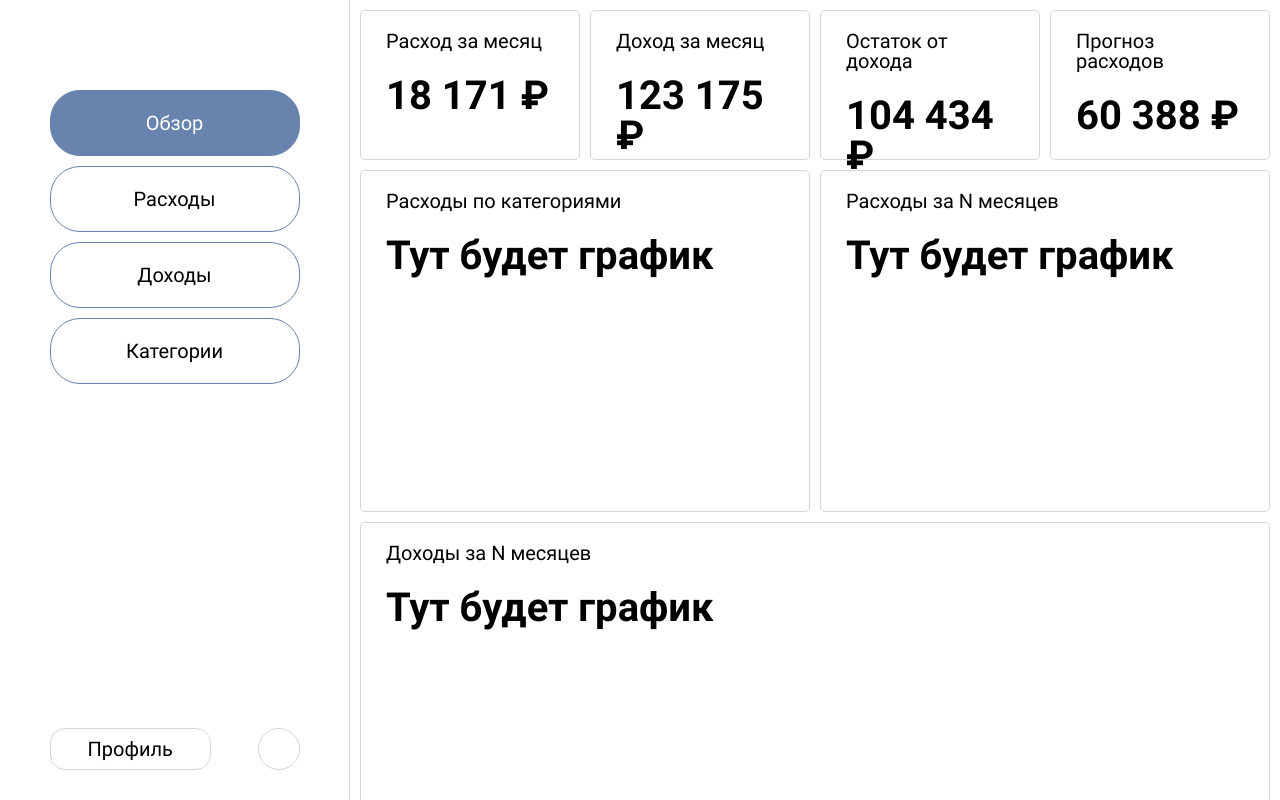
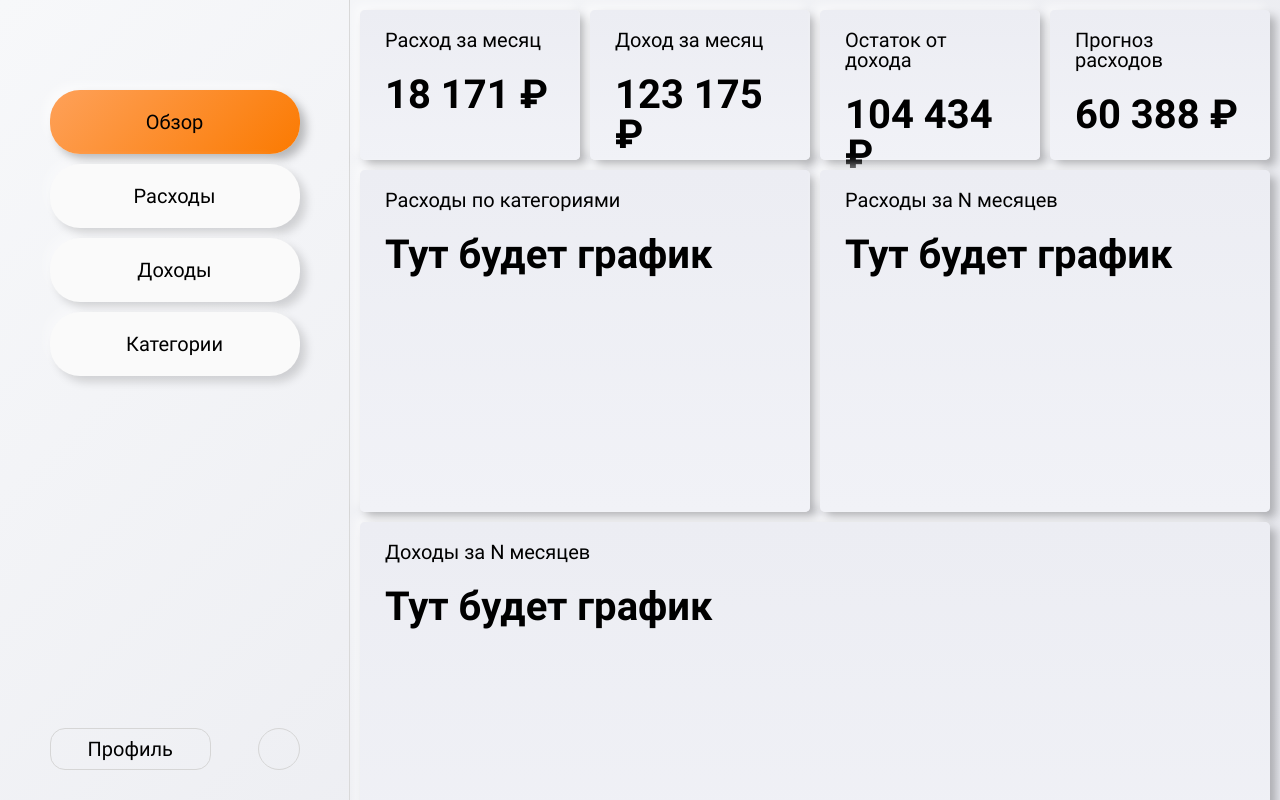
Before and after one commit to psukitp/plusminus, a React (Vite) app: page / in a window 1280 px wide. Shown: the top 800 px of the page. Built offline with nearby package versions, Linux system fonts and the light colour scheme.

Commit message:
new review styles

```diff
--- a/src/App.tsx
+++ b/src/App.tsx
@@ -29,7 +29,7 @@ const App = () => {
   }
 
   return (
-    <div style={{ height: '100%', display: 'flex' }}>
+    <div style={{ height: '100%', display: 'flex', background: 'linear-gradient(135deg, #f7f8fa 0%, #e6e7ed 100%)' }}>
       <Sider activeCaption={activeCaption} setActiveButton={(value: Partial<ActiveCaption>) => onChangeActiveCaption(value)} />
       {activeCaption.review && <ReviewPage />}
       {activeCaption.expenses && <ExpensesPage />}
--- a/src/components/buttons/sider-button/SiderButton.less
+++ b/src/components/buttons/sider-button/SiderButton.less
@@ -1,16 +1,17 @@
 .sider-button {
-    background-color: transparent;
-    border: 1px solid #6883AE;
+    box-shadow: 6px 6px 10px 0 rgba(0, 0, 0, 0.15), -6px -6px 10px 0 rgba(255, 255, 255, 0.3);
+    background: #fafafa;
     border-radius: 30px;
     padding: 22px 0;
     max-width: 250px;
     font-size: 20px;
     line-height: 20px;
     width: 100%;
-    transition: all 0.2s cubic-bezier(.44,-0.09,.05,.59);
+    color: #000;
+    transition: all 0.2s cubic-bezier(.44, -0.09, .05, .59);
 }
 
 .button-on {
-    background-color: #6883AE;
-    color: #FFFFFF;
+    box-shadow: 6px 6px 10px 0 rgba(0, 0, 0, 0.25), -6px -6px 10px 0 rgba(255, 255, 255, 0.5);
+    background: linear-gradient(135deg, #fea159 0%, #fb7a01 100%);
 }
--- a/src/components/review/review-page/ReviewPage.less
+++ b/src/components/review/review-page/ReviewPage.less
@@ -1,4 +1,5 @@
 .review {
   height: 100%;
   width: 100%;
+  overflow: hidden;
 }
--- a/src/components/review/widgets/Widget.less
+++ b/src/components/review/widgets/Widget.less
@@ -1,19 +1,19 @@
 .widget {
   padding: 20px 25px;
-  border: 1px solid #D6D6D6;
+  box-shadow: 6px 6px 10px 0 rgba(0, 0, 0, 0.25), -6px -6px 10px 0 rgba(255, 255, 255, 0.5);
+  background: linear-gradient(180deg, #ecedf3 0%, #f1f2f7 100%);
   border-radius: 5px;
   height: 100%;
 
   &-title {
-     font-size: 20px;
-     line-height: 20px;
-     padding-bottom: 25px;
+    font-size: 20px;
+    line-height: 20px;
+    padding-bottom: 25px;
   }
 
   &-text {
     font-size: 40px;
     line-height: 40px;
-    // font-weight: bold;
     font-family: 'RobotoBold';
   }
 }
```
